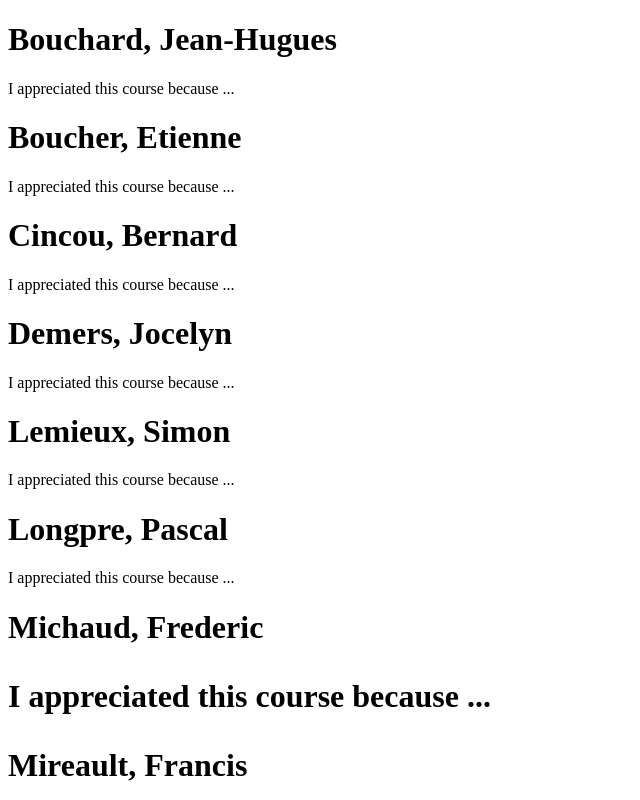
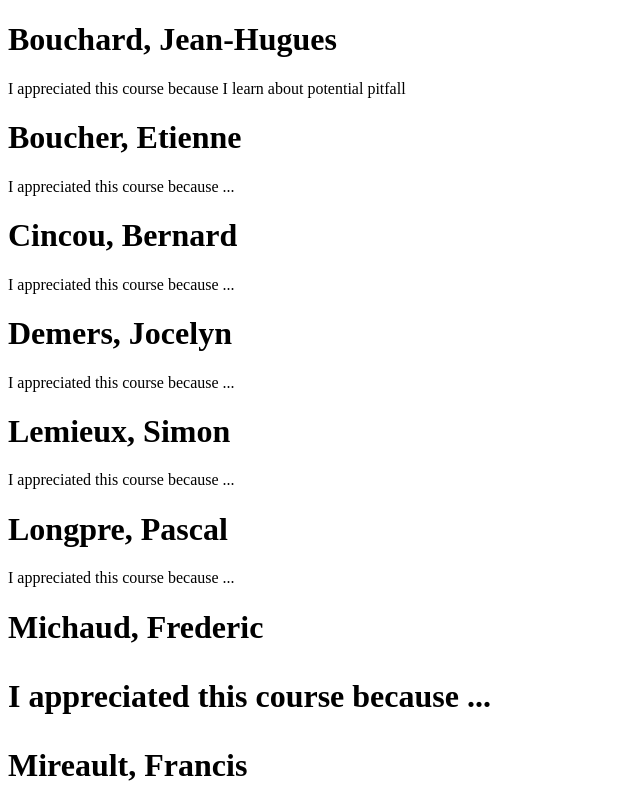
Before and after one commit to decarufe/git-training, a plain HTML site: page index.html in a window 1280 px wide. Shown: the top 800 px of the page, without its empty margins (0-640 px from the left). Drawn offline with Linux system fonts and the light colour scheme.

Commit message:
JH Bouchard comment

```diff
--- a/index.html
+++ b/index.html
@@ -6,7 +6,7 @@
 </head>
 <body>
     <h1>Bouchard, Jean-Hugues</h1>
-        <p>I appreciated this course because ...</p>
+        <p>I appreciated this course because I learn about potential pitfall</p>
 
     <h1>Boucher, Etienne</h1>
         <p>I appreciated this course because ...</p>
```
